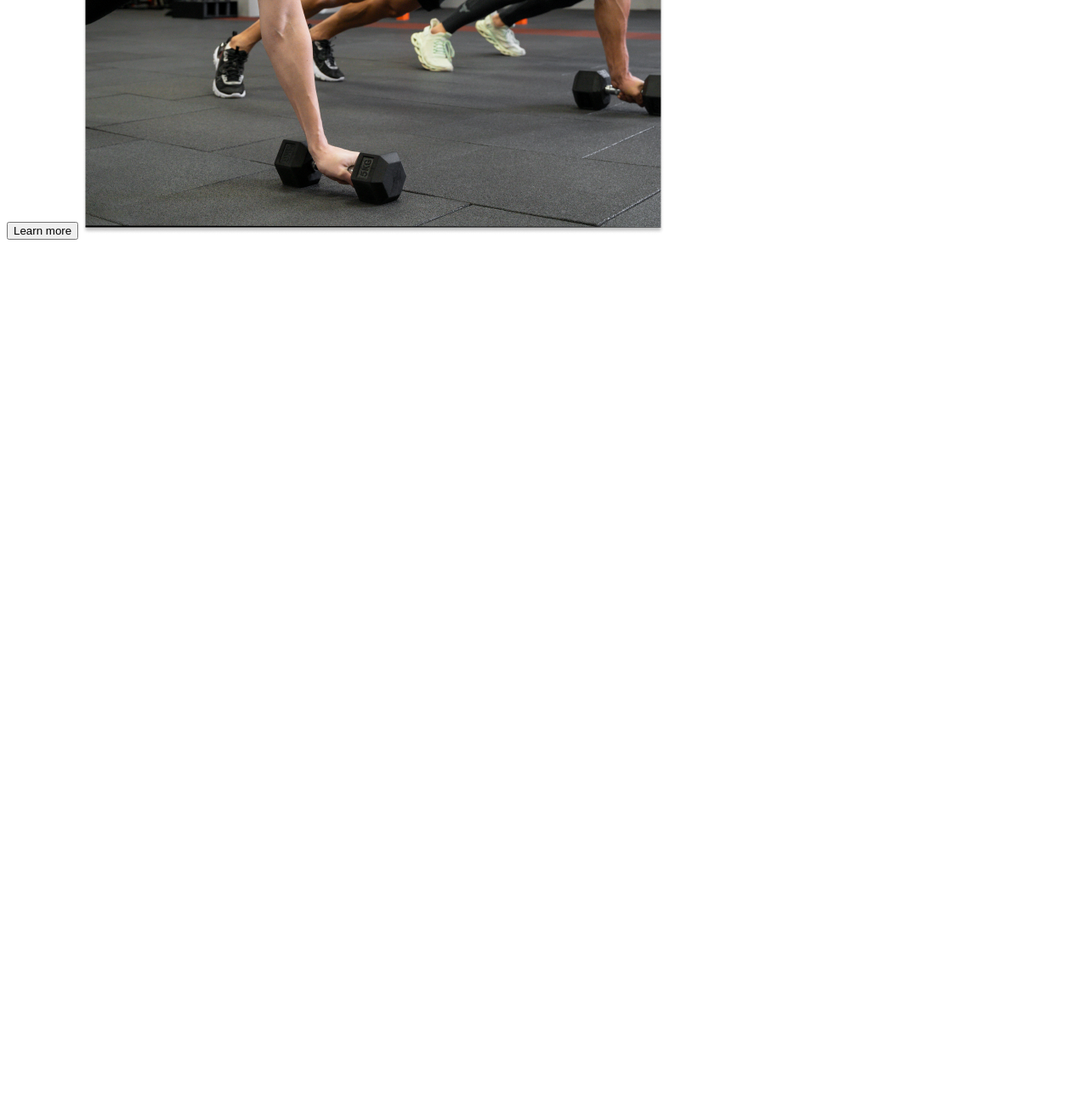
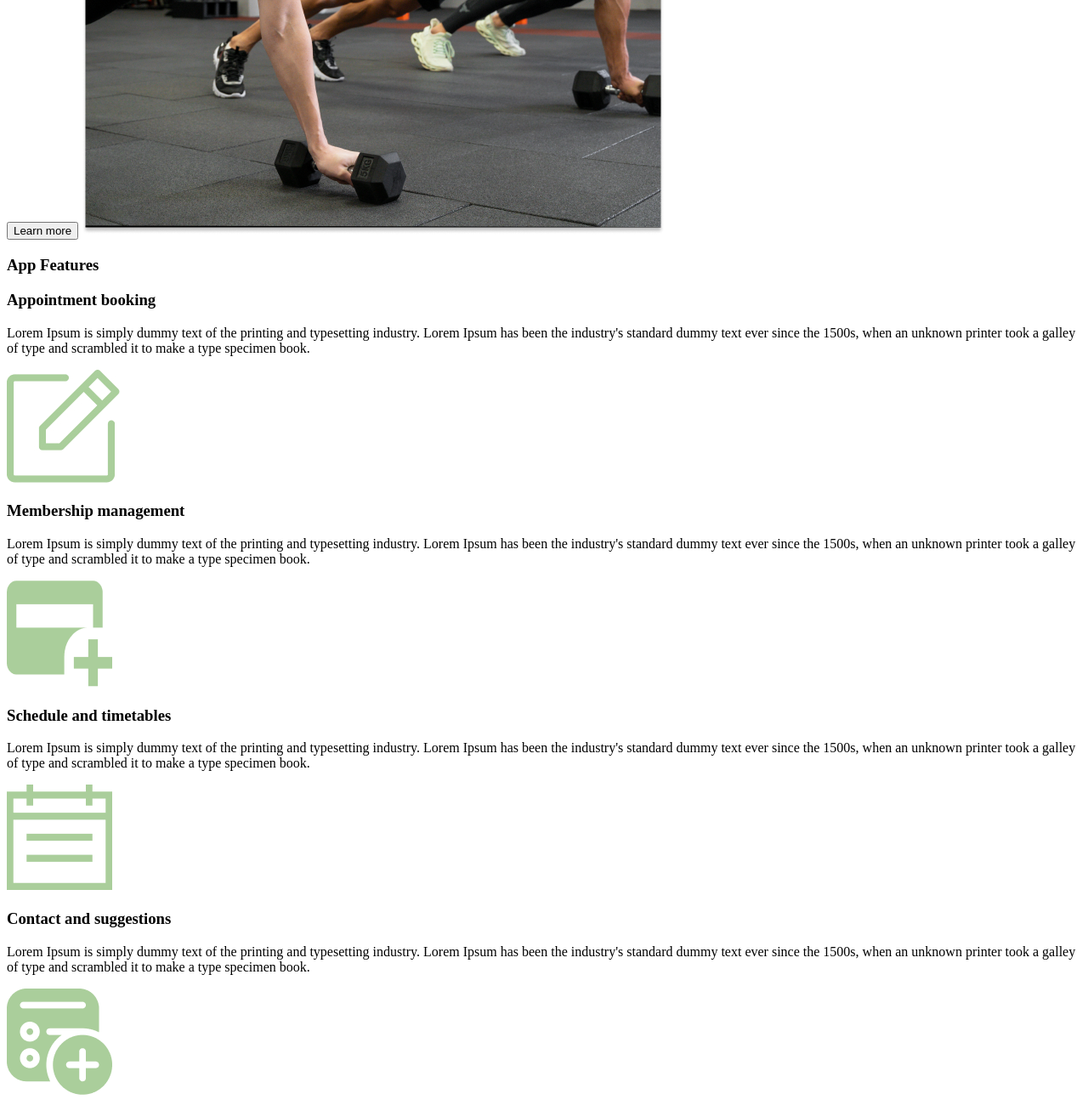
Before and after one commit to Eugeniagassman/BaSP-M2023, a plain HTML site: page Week-02/index.html in a window 1280 px wide. Shown: the part 1032-2332 px from the top of the page at 85% size. Before the commit the page ends 1322 px from the top, so only its background shows below. Drawn offline with Linux system fonts and the light colour scheme.

Commit message:
BaSP-W02-2023:added app features section, fixed link attributes in nav

```diff
--- a/Week-02/index.html
+++ b/Week-02/index.html
@@ -12,10 +12,10 @@
         <nav>
             <input type="text" placeholder="search">
             <h2>Menu</h2>
-            <a scr="">Home</a>
-            <a src="">Sign In</a>
-            <a src="">Log In</a>
-            <a src="">Contac Information</a>
+            <a href="">Home</a>
+            <a href="">Sign In</a>
+            <a href="">Log In</a>
+            <a href="">Contac Information</a>
             <h2>Contact Us</h2>
             <p>Aenean ornare velit lacus, ac varius enim lorem ullamcorper dolore.
                 Proin aliquam facilisis ante interdum. Sed nulla amet lorem feugiat tempus aliquam.
@@ -40,5 +40,44 @@
             <button>Learn more</button>
             <img src="people-working-out.png" atl="people working out image">
         </main>
+        <section>
+            <h3>App Features</h3>
+            <article>
+                <h3>Appointment booking</h3>
+                <p>
+                    Lorem Ipsum is simply dummy text of the printing and typesetting industry.
+                    Lorem Ipsum has been the industry's standard dummy text ever since the 1500s,
+                    when an unknown printer took a galley of type and scrambled it to make a type specimen book.
+                </p>
+                <img src="vector-appointent.jpg" alt="appointent note image">
+            </article>
+            <article>
+                <h3>Membership management</h3>
+                <p>
+                    Lorem Ipsum is simply dummy text of the printing and typesetting industry.
+                    Lorem Ipsum has been the industry's standard dummy text ever since the 1500s,
+                    when an unknown printer took a galley of type and scrambled it to make a type specimen book.
+                </p>
+                <img src="vector-membership.png" alt="membership managest image">
+            </article>
+            <article>
+                <h3>Schedule and timetables</h3>
+                <p>
+                    Lorem Ipsum is simply dummy text of the printing and typesetting industry.
+                    Lorem Ipsum has been the industry's standard dummy text ever since the 1500s,
+                    when an unknown printer took a galley of type and scrambled it to make a type specimen book.
+                </p>
+                <img src="vector-calendar.png" alt="calendar image">
+            </article>
+            <article>
+                <h3>Contact and suggestions</h3>
+                <p>
+                    Lorem Ipsum is simply dummy text of the printing and typesetting industry.
+                    Lorem Ipsum has been the industry's standard dummy text ever since the 1500s,
+                    when an unknown printer took a galley of type and scrambled it to make a type specimen book.
+                </p>
+                <img src="vector-contact.png" alt="contact image">
+            </article>
+        </section>
     </body>
 </html>
```
